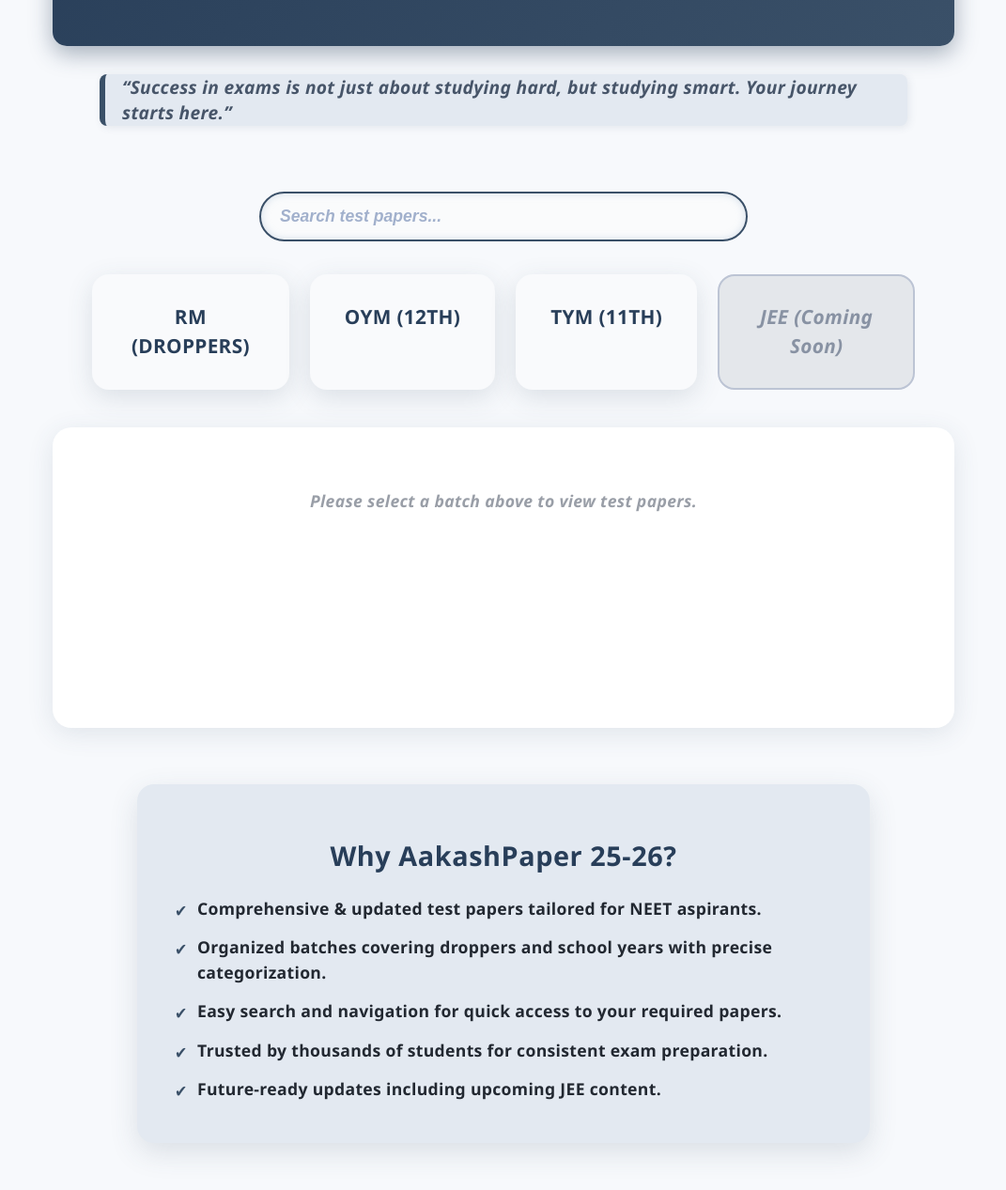
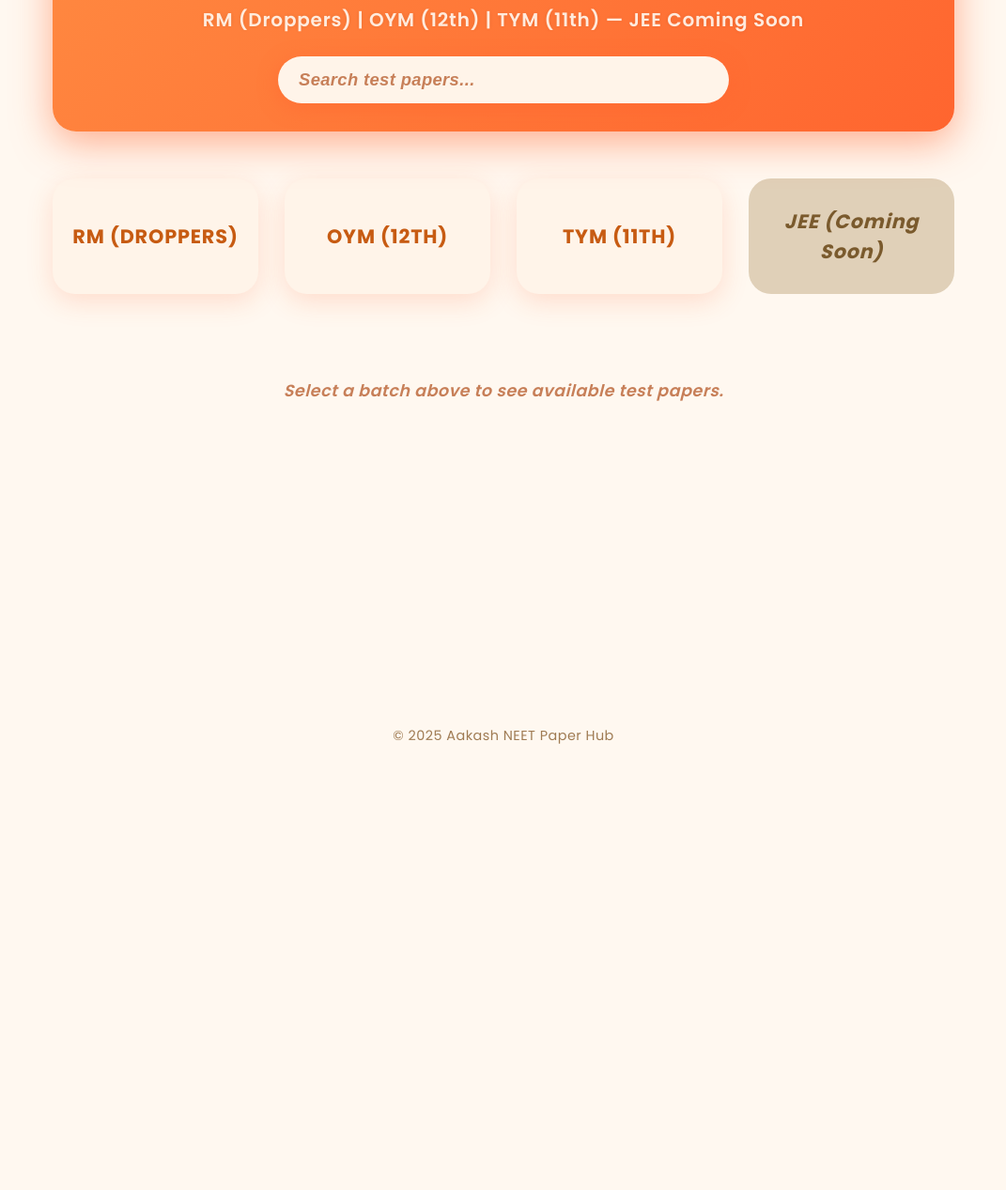
Before and after one commit to webdeveloper09a/neetportal1, a plain HTML site: page neet-portal/Website/index.html in a window 1280 px wide. Shown: the part 198-1465 px from the top of the page at 94% size, without its empty margins (104-1175 px from the left). After the commit the page ends 1052 px from the top, so only its background shows below. Drawn offline with Linux system fonts and the light colour scheme.

Commit message:
Update index.html

```diff
--- a/neet-portal/Website/index.html
+++ b/neet-portal/Website/index.html
@@ -4,346 +4,273 @@
   <meta charset="UTF-8" />
   <meta name="viewport" content="width=device-width, initial-scale=1" />
   <title>Aakash NEET Test Papers 2025-2026</title>
+
+  <!-- Google Fonts: Poppins -->
+  <link href="https://fonts.googleapis.com/css2?family=Poppins:wght@400;600;700&display=swap" rel="stylesheet" />
+
   <style>
-    /* Reset & basics */
+    /* Reset */
     * {
       box-sizing: border-box;
     }
     body {
       margin: 0;
-      font-family: 'Segoe UI', Tahoma, Geneva, Verdana, sans-serif;
-      background: #f7f9fc; /* very light gray-blue */
-      color: #222831;       /* almost black, soft */
+      font-family: 'Poppins', sans-serif;
+      background: #fff8f0; /* creamy beige */
+      color: #4a403a; /* dark brown */
       min-height: 100vh;
       display: flex;
       flex-direction: column;
       align-items: center;
-      padding: 20px 15px 50px;
+      padding: 20px 15px 60px;
+      letter-spacing: 0.03em;
       line-height: 1.5;
-      letter-spacing: 0.02em;
     }
 
     header {
       width: 100%;
       max-width: 960px;
-      background: linear-gradient(135deg, #283e59, #3a5068); /* darker blue-gray gradient */
-      color: #eaeaea; /* very light */
-      padding: 35px 25px;
-      border-radius: 15px;
+      padding: 30px 25px;
+      background: linear-gradient(135deg, #ff8c42, #ff652f);
+      border-radius: 25px;
+      color: #fff8f0;
       text-align: center;
-      box-shadow: 0 8px 24px rgba(40, 62, 89, 0.4);
+      box-shadow: 0 12px 40px rgba(255, 101, 47, 0.5);
       user-select: none;
-      font-weight: 700;
-      letter-spacing: 0.03em;
-      transition: background 0.4s ease;
-    }
-    header:hover {
-      background: linear-gradient(135deg, #1f2d43, #2e4050);
+      position: relative;
     }
     header h1 {
       margin: 0 0 10px;
-      font-size: 2.4rem;
-      line-height: 1.2;
+      font-weight: 700;
+      font-size: 2.8rem;
+      letter-spacing: 0.07em;
+      text-transform: uppercase;
+      text-shadow: 1px 1px 8px rgba(255, 255, 255, 0.3);
     }
     header p {
-      font-size: 1.15rem;
-      opacity: 0.8;
       font-weight: 600;
-      letter-spacing: 0.02em;
+      font-size: 1.25rem;
+      letter-spacing: 0.04em;
+      opacity: 0.9;
+      text-shadow: 0 0 5px rgba(0,0,0,0.1);
     }
 
-    /* Quote section */
-    .quote {
-      max-width: 860px;
-      margin: 30px auto 50px;
-      font-style: italic;
-      font-weight: 600;
-      color: #475569; /* slate gray-blue */
-      font-size: 1.2rem;
-      border-left: 6px solid #3a5068;
-      padding-left: 18px;
-      user-select: text;
-      box-shadow: 2px 2px 8px rgba(58, 80, 104, 0.1);
-      background: #e3e9f1; /* very light blue-gray */
-      border-radius: 8px;
-      line-height: 1.45;
-    }
-
-    /* Search box */
+    /* Search inside header */
     .search-container {
-      margin: 20px auto 35px;
-      width: 100%;
-      max-width: 960px;
+      margin-top: 24px;
       text-align: center;
     }
     .search-container input {
-      width: 92%;
-      max-width: 520px;
-      padding: 14px 20px;
-      font-size: 1.1rem;
-      border-radius: 30px;
-      border: 2.5px solid #3a5068;
-      outline-offset: 3px;
-      transition: border-color 0.3s ease, box-shadow 0.3s ease;
-      box-shadow: inset 0 0 8px #9bb3cc66;
+      width: 70%;
+      max-width: 480px;
+      padding: 14px 22px;
+      font-size: 1.15rem;
+      border-radius: 35px;
+      border: none;
+      outline: none;
+      box-shadow: 0 5px 20px rgba(255, 101, 47, 0.5);
       font-weight: 600;
-      color: #222831;
-      background-color: #fafbfc;
+      color: #4a403a;
+      transition: box-shadow 0.3s ease;
+      background: #fff4e9;
+      letter-spacing: 0.02em;
     }
     .search-container input::placeholder {
-      color: #a1b0cc;
+      color: #c77f58;
       font-style: italic;
     }
     .search-container input:focus {
-      border-color: #1f2d43;
-      box-shadow: 0 0 12px #1f2d43aa;
-      background-color: #fff;
+      box-shadow: 0 6px 24px rgba(255, 130, 70, 0.9);
+      background: #fff;
     }
 
-    /* Batches container */
+    /* Batch cards grid */
     .batches {
-      display: flex;
-      justify-content: center;
-      flex-wrap: wrap;
-      gap: 22px;
+      margin-top: 50px;
       width: 100%;
       max-width: 960px;
+      display: grid;
+      grid-template-columns: repeat(auto-fit, minmax(180px, 1fr));
+      gap: 28px;
       user-select: none;
     }
-
     .batch-card {
-      background: #f9fafc;
-      border-radius: 18px;
-      padding: 28px 35px;
-      min-width: 190px;
-      max-width: 210px;
-      box-shadow: 0 8px 28px rgba(58, 80, 104, 0.15);
-      cursor: pointer;
-      text-align: center;
+      background: #fff4e9;
+      border-radius: 24px;
+      padding: 30px 20px;
+      box-shadow: 0 8px 28px rgba(255, 101, 47, 0.18);
       font-weight: 700;
       font-size: 1.3rem;
-      color: #283e59;
-      transition: background 0.35s ease, color 0.35s ease, transform 0.3s ease, box-shadow 0.3s ease;
-      border: 2px solid transparent;
+      text-align: center;
+      color: #c75b12;
+      cursor: pointer;
+      letter-spacing: 0.04em;
+      text-transform: uppercase;
+      transition: background 0.3s ease, color 0.3s ease, transform 0.3s ease, box-shadow 0.3s ease;
       user-select: none;
-      letter-spacing: 0.015em;
-      text-transform: uppercase;
+      display: flex;
+      align-items: center;
+      justify-content: center;
+      min-height: 100px;
     }
     .batch-card:hover {
-      background: #dde4ef;
-      color: #1f2d43;
-      transform: translateY(-7px);
-      border-color: #1f2d43;
-      box-shadow: 0 12px 38px rgba(31, 45, 67, 0.35);
+      background: #ffb07c;
+      color: #fff8f0;
+      box-shadow: 0 15px 50px rgba(255, 101, 47, 0.6);
+      transform: translateY(-8px);
     }
-
-    /* JEE card special */
     .batch-card.jee {
+      background: #e0d0b8;
+      color: #7a5a2d;
       cursor: default;
-      background: #e4e7eb;
-      color: #8892a3;
-      border-color: #bcc4d4;
       font-style: italic;
-      user-select: none;
-      transition: background 0.3s ease, box-shadow 0.3s ease;
       box-shadow: none;
       text-transform: none;
     }
     .batch-card.jee:hover {
-      background: #d0d5dd;
-      color: #6a7280;
+      background: #d3c5a0;
+      color: #6c4e22;
       transform: none;
-      border-color: #9aa3b5;
       box-shadow: none;
     }
 
-    /* Test container */
+    /* Test container grid */
     .test-container {
-      margin-top: 40px;
+      margin-top: 50px;
       width: 100%;
       max-width: 960px;
-      display: flex;
-      flex-wrap: wrap;
-      gap: 28px;
-      justify-content: center;
+      display: grid;
+      grid-template-columns: repeat(auto-fit, minmax(280px, 1fr));
+      gap: 30px;
       user-select: none;
-      min-height: 320px;
-      background: #fff;
-      border-radius: 20px;
-      box-shadow: 0 6px 28px rgba(58, 80, 104, 0.12);
-      padding: 25px 20px;
-      transition: background 0.3s ease;
+      min-height: 350px;
     }
     .test-container:empty::before {
-      content: "Please select a batch above to view test papers.";
-      color: #999ea7;
+      content: "Select a batch above to see available test papers.";
       font-style: italic;
       font-weight: 600;
-      width: 100%;
+      color: #c77f58;
+      user-select: text;
       text-align: center;
-      user-select: none;
+      grid-column: 1 / -1;
+      padding: 40px 20px;
       font-size: 1.1rem;
-      padding: 40px 0;
-      display: block;
     }
 
+    /* Test sections */
     .test-section {
-      flex: 1 1 320px;
-      background: #f4f7fc;
-      border-radius: 16px;
-      box-shadow: 0 4px 22px rgba(31, 45, 67, 0.08);
-      padding: 28px 30px;
+      background: #fff4e9;
+      border-radius: 24px;
+      padding: 28px 25px;
+      box-shadow: 0 10px 35px rgba(199, 95, 12, 0.15);
       display: flex;
       flex-direction: column;
-      max-height: 540px;
+      max-height: 520px;
       overflow-y: auto;
       transition: background 0.3s ease;
+      user-select: text;
     }
     .test-section h2 {
-      font-size: 1.4rem;
       font-weight: 700;
-      color: #283e59;
-      margin-bottom: 18px;
-      border-bottom: 3px solid #3a5068;
+      font-size: 1.5rem;
+      color: #c75b12;
+      margin-bottom: 20px;
+      letter-spacing: 0.04em;
+      border-bottom: 3px solid #ff8c42;
       padding-bottom: 8px;
-      user-select: text;
-      letter-spacing: 0.02em;
     }
 
     /* PDF links */
     .pdf-link {
+      color: #7a4a0c;
+      font-weight: 600;
       text-decoration: none;
-      padding: 10px 14px;
+      padding: 12px 18px;
+      border-radius: 16px;
+      background: #ffbc82;
       margin-bottom: 14px;
-      color: #1f2d43;
-      font-weight: 600;
-      border-radius: 10px;
-      transition: background-color 0.3s ease, color 0.3s ease;
-      user-select: text;
+      transition: background-color 0.3s ease, color 0.3s ease, box-shadow 0.3s ease;
+      box-shadow: 0 3px 8px rgba(199, 95, 12, 0.3);
       display: block;
       white-space: nowrap;
       overflow: hidden;
       text-overflow: ellipsis;
-      box-shadow: 0 2px 6px rgba(58, 80, 104, 0.1);
+      user-select: text;
     }
     .pdf-link:hover {
-      background: #c4cddb;
-      color: #0b1220;
-      box-shadow: 0 4px 14px rgba(11, 18, 32, 0.2);
+      background: #ff6a11;
+      color: #fff8f0;
+      box-shadow: 0 6px 18px rgba(255, 106, 17, 0.6);
     }
 
-    /* Message if no papers */
+    /* No papers message */
     .no-papers {
-      color: #7a828d;
       font-style: italic;
       font-weight: 600;
-      margin-top: 8px;
+      color: #b67a4d;
+      margin-top: 10px;
+      text-align: center;
       user-select: text;
-      font-size: 1rem;
-      text-align: center;
-      letter-spacing: 0.015em;
     }
 
-    /* Why section */
-    .why-section {
-      max-width: 960px;
-      background: #e3e9f1;
-      border-radius: 18px;
-      padding: 30px 40px;
-      margin: 60px auto 0;
-      box-shadow: 0 10px 30px rgba(58, 80, 104, 0.15);
+    /* Footer */
+    footer {
+      margin-top: 60px;
+      font-size: 0.9rem;
+      color: #9f7b53;
       user-select: text;
     }
-    .why-section h2 {
-      font-size: 1.8rem;
-      color: #283e59;
-      font-weight: 700;
-      margin-bottom: 22px;
-      letter-spacing: 0.02em;
-      text-align: center;
-    }
-    .why-section ul {
-      list-style: none;
-      padding-left: 0;
-      font-size: 1.1rem;
-      color: #222831;
-      line-height: 1.55;
-      max-width: 700px;
-      margin: 0 auto;
-    }
-    .why-section ul li {
-      margin-bottom: 14px;
-      padding-left: 24px;
-      position: relative;
-      font-weight: 600;
-    }
-    .why-section ul li::before {
-      content: '✔';
-      color: #3a5068;
-      position: absolute;
-      left: 0;
-      top: 2px;
-      font-weight: 900;
-      font-size: 1.1rem;
-      user-select: none;
-    }
 
-    /* Responsive adjustments */
+    /* Responsive */
     @media (max-width: 768px) {
       .test-container {
-        flex-direction: column;
+        grid-template-columns: 1fr;
         max-width: 100%;
-        padding: 20px 15px;
       }
-      .test-section {
-        max-height: none;
+      .batches {
+        grid-template-columns: repeat(auto-fit, minmax(140px, 1fr));
+        gap: 18px;
       }
       .batch-card {
-        min-width: 140px;
-        max-width: 160px;
         font-size: 1.1rem;
-        padding: 20px 22px;
+        min-height: 80px;
       }
-      .why-section {
-        padding: 25px 20px;
+      header h1 {
+        font-size: 2rem;
+      }
+      header p {
+        font-size: 1rem;
+      }
+      .search-container input {
+        width: 90%;
       }
     }
   </style>
 </head>
 <body>
 
-  <header>
-    <h1>Welcome to Aakash NEET & JEE Test Papers (2025–2026)</h1>
-    <p>Batches: RM (Droppers), OYM (12th), TYM (11th) — JEE Coming Soon</p>
+  <header role="banner">
+    <h1>Aakash NEET Test Papers 2025-2026</h1>
+    <p>RM (Droppers) | OYM (12th) | TYM (11th) — JEE Coming Soon</p>
+    <div class="search-container">
+      <input type="search" id="searchInput" placeholder="Search test papers..." oninput="filterSearch()" aria-label="Search test papers" />
+    </div>
   </header>
 
-  <div class="quote" aria-label="Inspirational quote">
-    “Success in exams is not just about studying hard, but studying smart. Your journey starts here.”
-  </div>
+  <main>
+    <section class="batches" role="list" aria-label="Select batch">
+      <div class="batch-card" data-batch="rm" role="listitem" tabindex="0" onclick="showTests('rm')" onkeypress="if(event.key==='Enter') showTests('rm')">RM (Droppers)</div>
+      <div class="batch-card" data-batch="oym" role="listitem" tabindex="0" onclick="showTests('oym')" onkeypress="if(event.key==='Enter') showTests('oym')">OYM (12th)</div>
+      <div class="batch-card" data-batch="tym" role="listitem" tabindex="0" onclick="showTests('tym')" onkeypress="if(event.key==='Enter') showTests('tym')">TYM (11th)</div>
+      <div class="batch-card jee" role="listitem" tabindex="0" onclick="alert('JEE Content Coming Soon!')" onkeypress="if(event.key==='Enter') alert('JEE Content Coming Soon!')">JEE (Coming Soon)</div>
+    </section>
 
-  <div class="search-container">
-    <input type="search" id="searchInput" placeholder="Search test papers..." oninput="filterSearch()" />
-  </div>
+    <section class="test-container" id="testContainer" aria-live="polite" aria-label="Test papers list"></section>
+  </main>
 
-  <div class="batches" role="list" aria-label="Select batch">
-    <div class="batch-card" data-batch="rm" onclick="showTests('rm')" role="listitem" tabindex="0" onkeypress="if(event.key==='Enter') showTests('rm')">RM (Droppers)</div>
-    <div class="batch-card" data-batch="oym" onclick="showTests('oym')" role="listitem" tabindex="0" onkeypress="if(event.key==='Enter') showTests('oym')">OYM (12th)</div>
-    <div class="batch-card" data-batch="tym" onclick="showTests('tym')" role="listitem" tabindex="0" onkeypress="if(event.key==='Enter') showTests('tym')">TYM (11th)</div>
-    <div class="batch-card jee" onclick="alert('JEE Content Coming Soon!')" role="listitem" tabindex="0" onkeypress="if(event.key==='Enter') alert('JEE Content Coming Soon!')">JEE (Coming Soon)</div>
-  </div>
-
-  <div class="test-container" id="testContainer" aria-live="polite" aria-label="Test papers list"></div>
-
-  <section class="why-section" aria-label="Why choose AakashPaper 2025-26">
-    <h2>Why AakashPaper 25-26?</h2>
-    <ul>
-      <li>Comprehensive & updated test papers tailored for NEET aspirants.</li>
-      <li>Organized batches covering droppers and school years with precise categorization.</li>
-      <li>Easy search and navigation for quick access to your required papers.</li>
-      <li>Trusted by thousands of students for consistent exam preparation.</li>
-      <li>Future-ready updates including upcoming JEE content.</li>
-    </ul>
-  </section>
+  <footer>
+    &copy; 2025 Aakash NEET Paper Hub
+  </footer>
 
 <script>
   const categories = {
```
